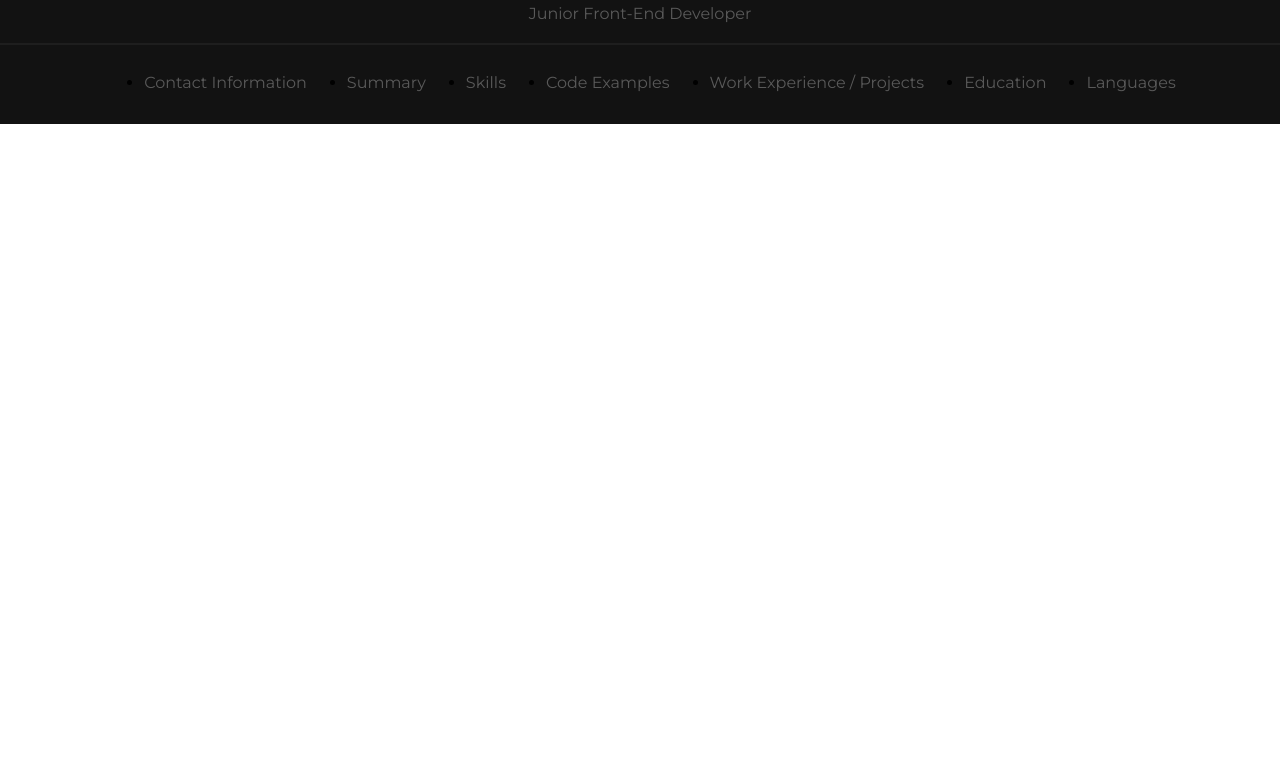
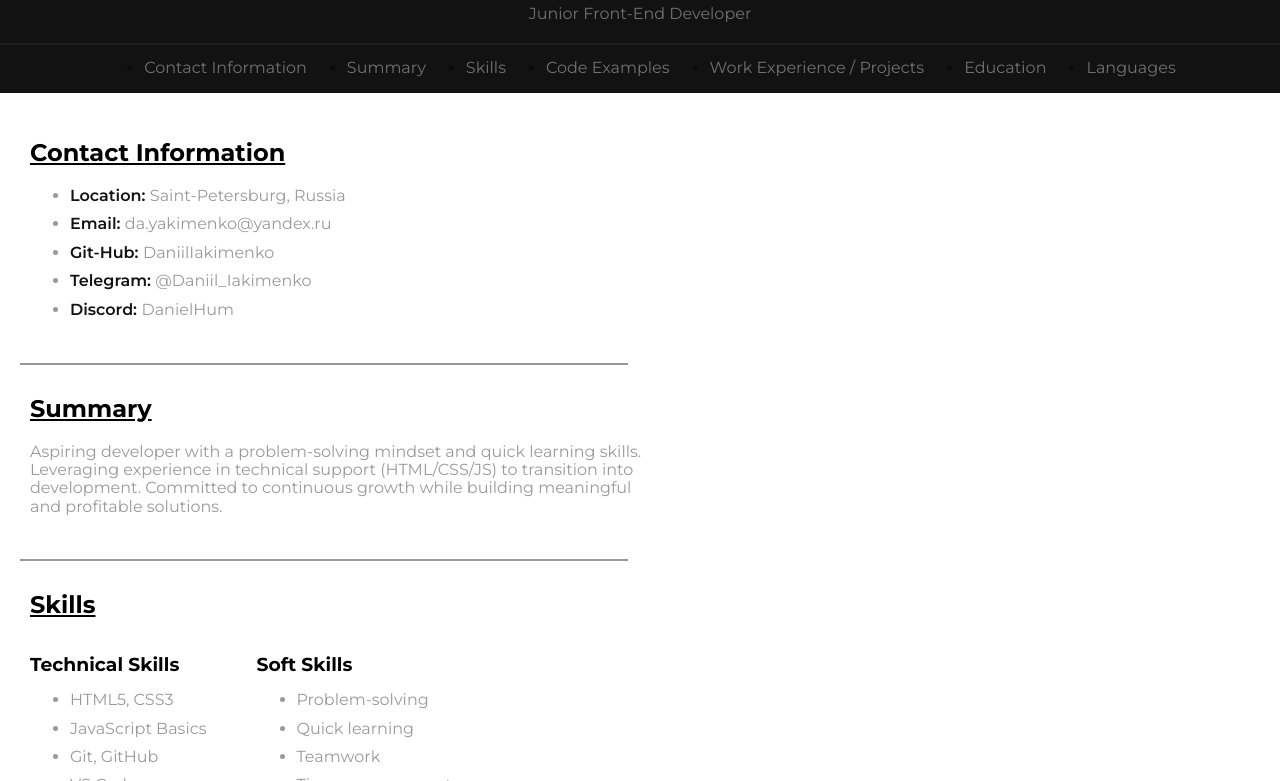
Before and after one commit to DaniilIakimenko/rsschool-cv, a website: page index.html in a window 1280 px wide. Shown: the part 319-1100 px from the top of the page. Before the commit the page ends 800 px from the top, so only its background shows below. Drawn offline with nearby package versions, Linux system fonts and the light colour scheme.

Commit message:
feat: add main

```diff
--- a/index.css
+++ b/index.css
@@ -3,3 +3,4 @@
 @import url(styles/basic.css);
 @import url(styles/profile.css);
 @import url(styles/navigation.css);
+@import url(styles/main.css);
--- a/index.html
+++ b/index.html
@@ -9,7 +9,8 @@
   <link rel="icon" href="assets/favicon.ico">
   <link rel="preconnect" href="https://fonts.googleapis.com">
   <link rel="preconnect" href="https://fonts.gstatic.com" crossorigin>
-  <link href="https://fonts.googleapis.com/css2?family=Montserrat:ital,wght@0,100..900;1,100..900&display=swap" rel="stylesheet">
+  <link href="https://fonts.googleapis.com/css2?family=Montserrat:ital,wght@0,100..900;1,100..900&display=swap"
+    rel="stylesheet">
 </head>
 
 <body>
@@ -36,6 +37,87 @@
       </nav>
     </div>
   </header>
+
+  <main class="main">
+    <div class="container main-container">
+      <section class="section" id="contacts">
+        <h2 class="section-title">Contact Information</h2>
+        <ul class="section-list">
+          <li class="section-item"><span>Location: </span>Saint-Petersburg, Russia</li>
+          <li class="section-item"><span>Email: </span><a href="mailto:da.yakimenko@yandex.ru"
+              class="section-link">da.yakimenko@yandex.ru</a></li>
+          <li class="section-item"><span>Git-Hub: </span><a href="https://github.com/DaniilIakimenko"
+              class="section-link">DaniilIakimenko</a></li>
+          <li class="section-item"><span>Telegram: </span><a href="https://t.me/Daniil_Iakimenko"
+              class="section-link">@Daniil_Iakimenko</a></li>
+          <li class="section-item"><span>Discord: </span>DanielHum</li>
+        </ul>
+      </section>
+      <section class="section" id="summary">
+        <h2 class="section-title">Summary</h2>
+        <p class="section-desc">Aspiring developer with a problem-solving mindset and quick learning skills. Leveraging
+          experience in technical support (HTML/CSS/JS) to transition into development. Committed to continuous growth
+          while building meaningful and profitable solutions.</p>
+      </section>
+      <section class="section" id="skills">
+        <h2 class="section-title">Skills</h2>
+        <div class="section-skills-wrapper">
+          <div class="section-skills-tech">
+            <h3 class="section-subtitle">Technical Skills</h3>
+            <ul class="section-list">
+              <li class="section-item">HTML5, CSS3</li>
+              <li class="section-item">JavaScript Basics</li>
+              <li class="section-item">Git, GitHub</li>
+              <li class="section-item">VS Code</li>
+              <li class="section-item">Figma</li>
+            </ul>
+          </div>
+          <div class="section-skills-soft">
+            <h3 class="section-subtitle">Soft Skills</h3>
+            <ul class="section-list">
+              <li class="section-item">Problem-solving</li>
+              <li class="section-item">Quick learning</li>
+              <li class="section-item">Teamwork</li>
+              <li class="section-item">Time management</li>
+            </ul>
+          </div>
+        </div>
+      </section>
+      <section class="section" id="code">
+        <h2 class="section-title">Code Examples</h2>
+        <pre class="pre"><code class="snippet">function typeOfSum(a, b) {
+  return typeof a === 'string' || typeof b === 'string' ? 'string' : 'number';
+}</code></pre>
+      </section>
+      <section class="section" id="work">
+        <h2 class="section-title">Work Experience / Projects</h2>
+        <h3 class="section-subtitle">Aivazovsky landing page</h3>
+        <ul class="section-list">
+          <li class="section-item"><span>GitHub Link: </span><a href="https://github.com/DaniilIakimenko/aivazovski_page"
+              class="section-link">aivazovski_page</a></li>
+          <li class="section-item"><span>Description: </span>My first landing page</li>
+          <li class="section-item"><span>Technologies used: </span>HTML, CSS</li>
+          <li class="section-item"><span>Key features: </span>Responsive/semantic HTML coding</li>
+        </ul>
+      </section>
+      <section class="section" id="education">
+        <h2 class="section-title">Education</h2>
+        <h3 class="section-subtitle">B.Sc. in Information Systems and Technologies | Saint Petersburg State University
+          of Economics | 2016</h3>
+        <p class="section-desc"><span>Thesis - </span>CRM system for small businesses</p>
+        <h3 class="section-subtitle">Online Courses & Certifications</h3>
+        <p class="section-desc"><span>JavaScript Basics - </span><a href="https://ru.hexlet.io/courses/js-basics"
+            class="section-link">Hexlet</a> | 2024</p>
+      </section>
+      <section class="section" id="languages">
+        <h2 class="section-title">Languages</h2>
+        <ul class="section-list">
+          <li class="section-list"><span>Russian: </span>Native</li>
+          <li class="section-list"><span>English: </span>A2</li>
+        </ul>
+      </section>
+    </div>
+  </main>
 </body>
 
 </html>
--- a/styles/basic.css
+++ b/styles/basic.css
@@ -6,15 +6,33 @@ body {
 }
 
 p,
-a {
+a,
+li {
   color: rgba(var(--co-black-rgb), var(--opacity));
+}
+
+span {
+  font-weight: 600;
+  color: rgb(var(--co-light-black-rgb));
 }
 
 a {
   text-decoration: none;
+
+  transition: all .22s;
+}
+
+a:hover {
+  color: rgb(var(--co-black-rgb));
 }
 
 .container {
   max-width: 1440px;
   margin: 0 auto;
 }
+
+@media (width <= 1440px) {
+  .container {
+    padding: 0 20px;
+  }
+}
--- /dev/null
+++ b/styles/main.css
@@ -0,0 +1,55 @@
+.main-container {
+  display: flex;
+  flex-wrap: wrap;
+}
+
+.section:not(.section-profile) {
+  position: relative;
+
+  width: 50%;
+  padding: 10px 10px 30px 10px;
+}
+
+.section:not(.section-profile)::after {
+  content: "";
+  position: absolute;
+  bottom: 0;
+  left: 0;
+  width: 95%;
+  height: 2px;
+  background-color: rgba(var(--co-black-rgb), var(--opacity));
+}
+
+.section-title {
+  margin: 20px 0;
+
+  text-decoration: underline;
+}
+
+.section-skills-wrapper {
+ display: flex;
+}
+
+.section-skills-tech {
+  margin: 0 50px 0 0;
+}
+
+.section-item {
+  margin: 0 0 10px 0;
+}
+
+.section-desc,
+.section-subtitle {
+  margin: 15px 0;
+}
+
+.pre {
+  margin: 0;
+  padding: 0;
+}
+
+@media (width <= 768px) {
+  .section:not(.section-profile) {
+    width: 100%;
+  }
+}
--- a/styles/navigation.css
+++ b/styles/navigation.css
@@ -1,5 +1,5 @@
 .nav {
- padding: 15px 40px;
+ padding: 0 40px;
 }
 
 .nav-list {
@@ -12,6 +12,7 @@
 .nav-link {
   position: relative;
 
+  line-height: 50px;
   color: rgba(var(--co-white-rgb), var(--opacity));
 }
 
@@ -21,7 +22,6 @@
   position: absolute;
   left: 0;
   right: 100%;
-  bottom: -10px;
 
   height: 1px;
 
--- a/styles/variables.css
+++ b/styles/variables.css
@@ -3,5 +3,5 @@
   --co-black-rgb: 0, 0, 0;
   --co-light-black-rgb: 18, 18, 18;
 
-  --opacity: 0.3;
+  --opacity: 0.4;
 }
```
